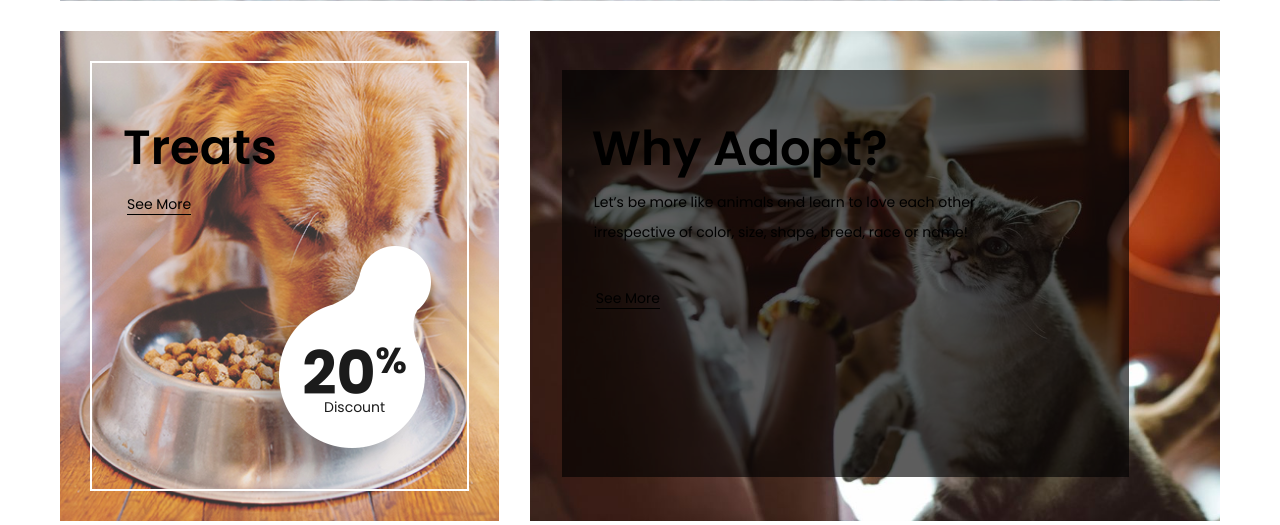
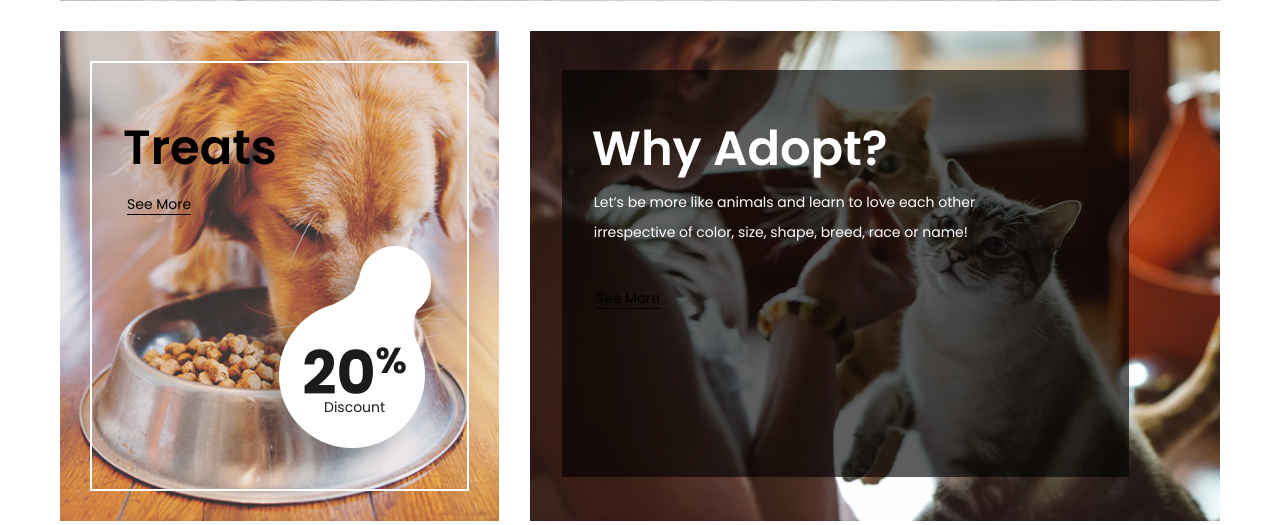
Before and after one commit to anshumanairy/adoption, a Django app: page / in a window 1280 px wide. Shown: the part 919-1444 px from the top of the page. Run offline with Django 3.2, Linux system fonts and the light colour scheme; some libraries are stand-ins or nearby versions; grey boxes are pictures that could not be loaded.

Commit message:
Minor FE Changes on home.html

```diff
--- a/adopt/static/css/main_styles.css
+++ b/adopt/static/css/main_styles.css
@@ -1009,6 +1009,13 @@ section
 	color: black;
 	line-height: 1.16;
 }
+.avds_title1
+{
+	font-size: 48px;
+	font-weight: 600;
+	color: white;
+	line-height: 1.16;
+}
 .avds_link
 {
 	margin-top: 18px;
@@ -1064,6 +1071,15 @@ section
 	font-size: 14px;
 	font-weight: 400;
 	color: black;
+	line-height: 2.14;
+	margin-top: 11px;
+	padding-left: 2px;
+}
+.avds_text1
+{
+	font-size: 14px;
+	font-weight: 400;
+	color: white;
 	line-height: 2.14;
 	margin-top: 11px;
 	padding-left: 2px;
--- a/adopt/templates/home.html
+++ b/adopt/templates/home.html
@@ -286,8 +286,8 @@
 				<div class="avds_background" style="background-image:url(/static/images/why_home.jpg)"></div>
 				<div class="avds_large_container">
 					<div class="avds_large_content">
-						<div class="avds_title">Why Adopt?</div>
-						<div class="avds_text">Let’s be more like animals and learn to love each other irrespective of color, size, shape, breed, race or name!</div>
+						<div class="avds_title1">Why Adopt?</div>
+						<div class="avds_text1">Let’s be more like animals and learn to love each other irrespective of color, size, shape, breed, race or name!</div>
 						<div class="avds_link avds_link_large"><a href="{% url 'categories' %}">See More</a></div>
 					</div>
 				</div>
```
